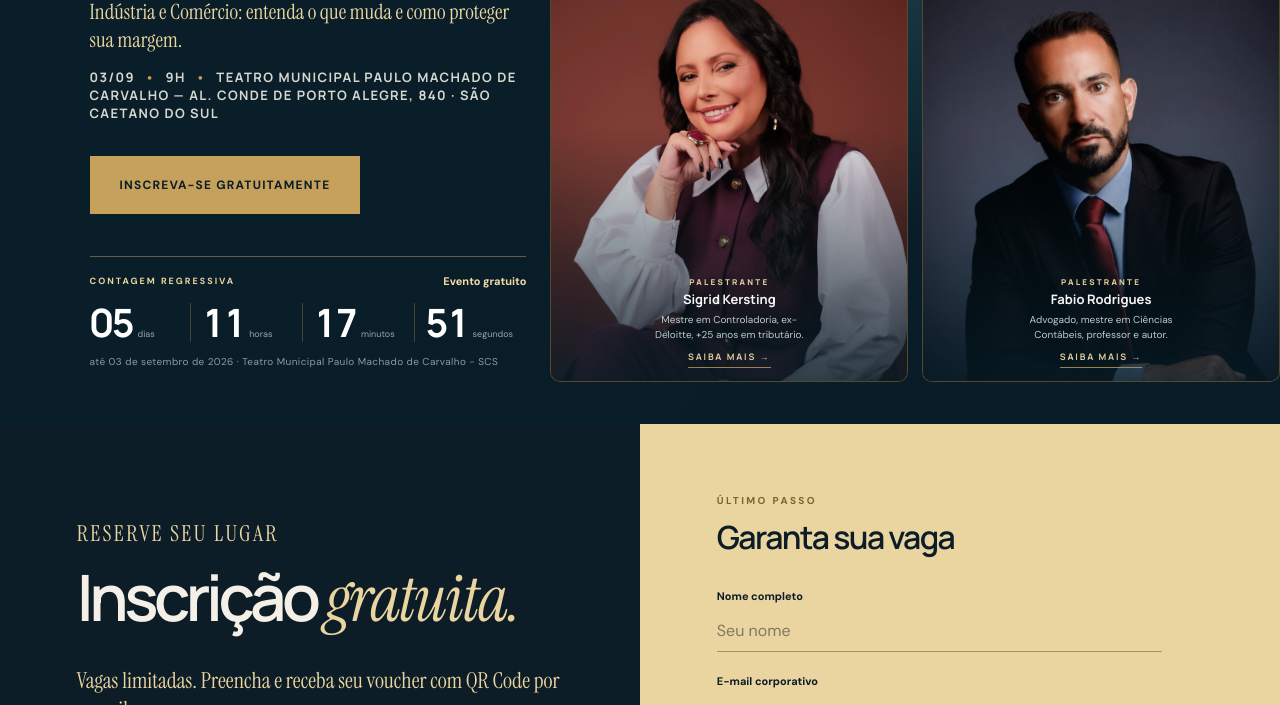
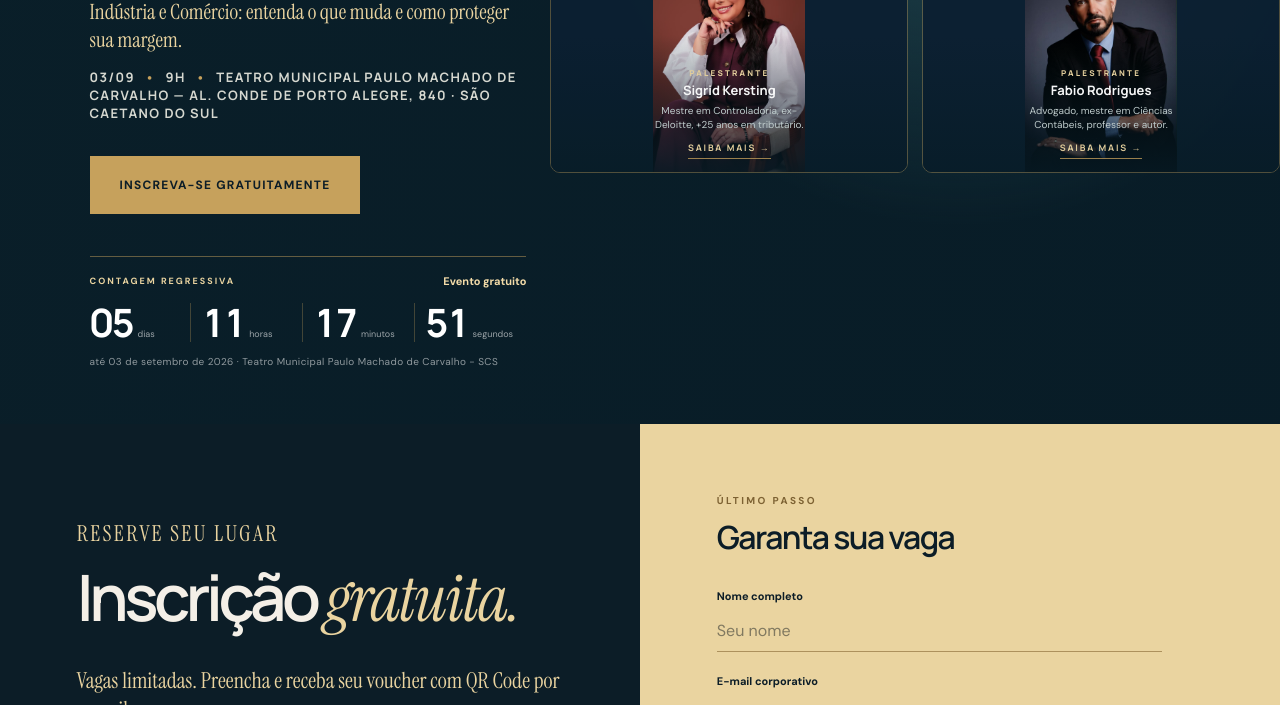
Before and after one commit to guilhermerampazzo/elias-evento-renan, a website: page index.html in a window 1280 px wide. Shown: the part 728-1433 px from the top of the page. Drawn offline with Linux system fonts and the light colour scheme.

Commit message:
Diminuir bloco de fotos e ajustar imagens para caberem inteiras

```diff
--- a/styles.css
+++ b/styles.css
@@ -315,14 +315,14 @@ h1,h2,h3,p{margin-top:0}
 /* ---- Landing compacta ---- */
 .hero-compact{min-height:0;padding:60px 0 56px;grid-template-columns:43% 57%}
 .hero-compact .hero-copy{padding-left:clamp(20px,7vw,120px);padding-right:24px;align-self:center}
-.hero-compact .hero-visual{height:100%;margin-top:0}
+.hero-compact .hero-visual{height:clamp(400px,48vw,500px);margin-top:0;align-self:center}
 .hero-trio{position:absolute;inset:0;display:grid;grid-template-columns:repeat(2,1fr);grid-template-rows:54% 46%;gap:14px}
-.hero-trio figure{position:relative;overflow:hidden;border-radius:10px;background:#111;margin:0;height:100%}
+.hero-trio figure{position:relative;overflow:hidden;border-radius:10px;margin:0;height:100%}
 .hero-trio figure:after{content:'';position:absolute;inset:0;background:linear-gradient(180deg,transparent 40%,rgba(7,28,39,.82) 100%)}
 .hero-trio .trio-horizontal{grid-column:1/-1;border:1px solid rgba(198,161,92,.7);box-shadow:0 0 0 5px rgba(198,161,92,.1)}
 .hero-trio .trio-square{border:1px solid rgba(198,161,92,.4);opacity:.96}
 .hero-trio .trio-square:hover{opacity:1}
-.hero-trio img{width:100%;height:100%;object-fit:cover;object-position:center top;display:block}
+.hero-trio img{width:100%;height:100%;object-fit:contain;object-position:center;display:block;background:#0c2032;padding:0}
 .hero-trio figcaption{position:absolute;left:0;right:0;bottom:13px;z-index:2;text-align:center;padding:0 10px}
 .hero-trio figcaption span{display:block;font:800 8px Manrope;letter-spacing:2.2px;text-transform:uppercase;color:var(--gold-pale)}
 .hero-trio figcaption strong{display:block;margin-top:3px;font:700 13px Manrope;color:#fff}
```
